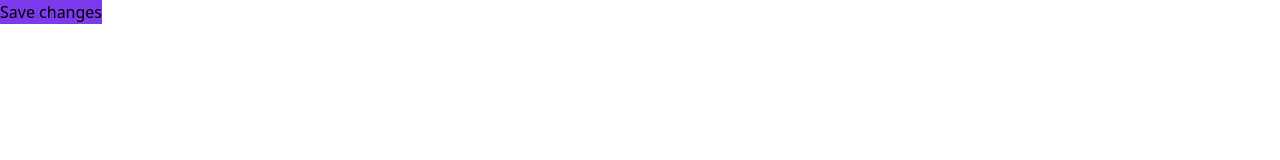
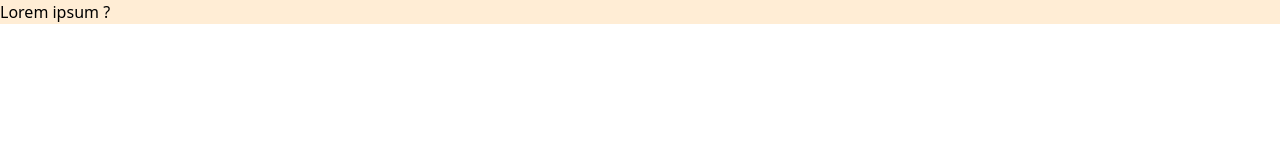
Before and after one commit to init-daemon/discovering-tailwindcss, a website: page src/index.html in a window 1280 px wide. Drawn offline with Linux system fonts and the light colour scheme.

Commit message:
container

```diff
--- a/src/index.html
+++ b/src/index.html
@@ -9,10 +9,7 @@
 </head>
 
 <body>
-    <button
-        class="bg-violet-500 hover:bg-violet-600 active:bg-violet-700 focus:outline-none focus:ring focus:ring-violet-300 ...">
-        Save changes
-    </button>
+    <div class="bg-orange-100 sm:container md:mx-auto">Lorem ipsum ?</div>
 </body>
 
 </html>
```
Also changed, not shown: README.md, dist/output.css.
